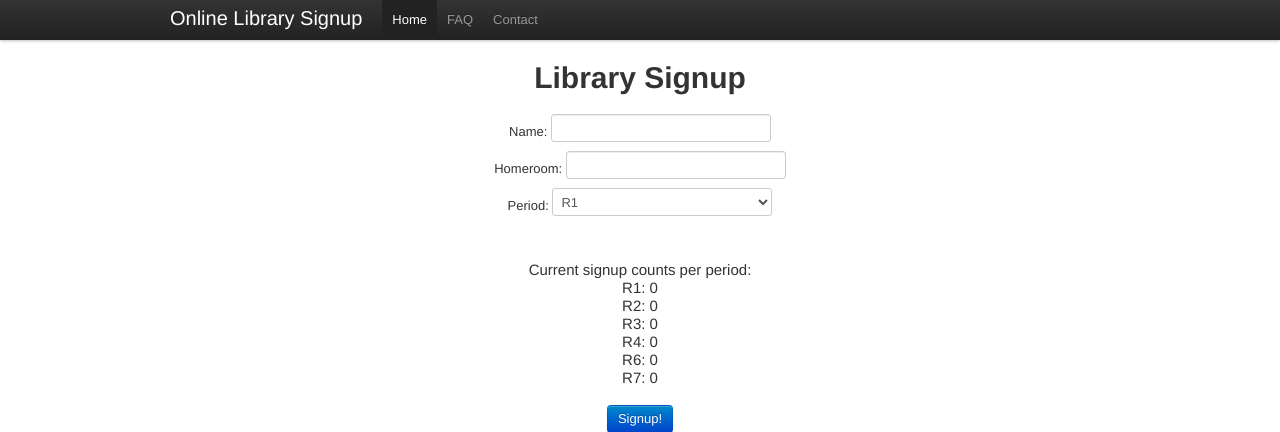
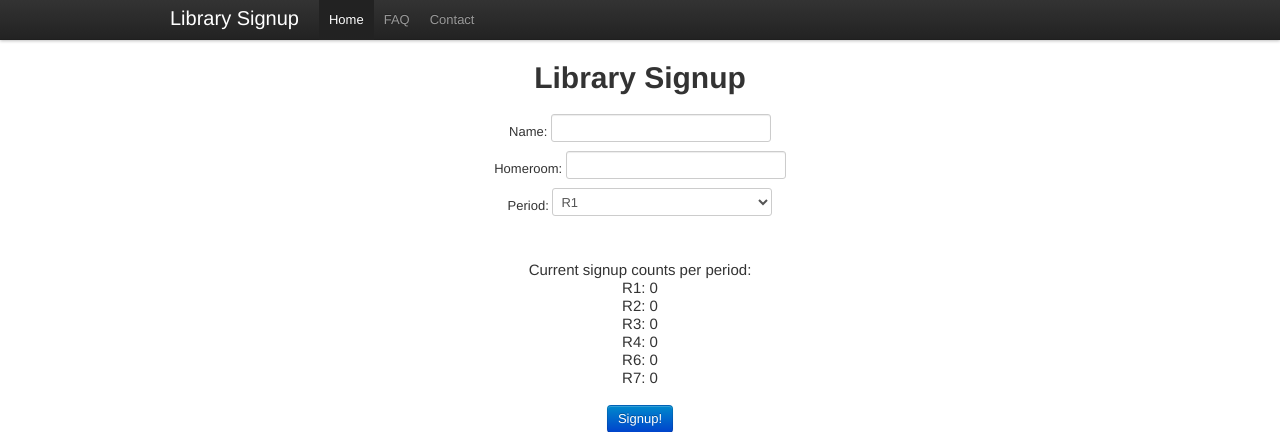
Before and after one commit to jamiejdoyle/Project-Vulcan, a PHP site: page / in a window 1280 px wide. Shown: the top 432 px of the page. Run offline with PHP 8.4, Linux system fonts and the light colour scheme; data comes from the database, SQL or seed files in the repository; some libraries are stand-ins or nearby versions.

Commit message:
Remove "Online" from title text in two other places (whoops)

```diff
--- a/vulcan/index.php
+++ b/vulcan/index.php
@@ -24,7 +24,7 @@ ob_end_flush();
 <html lang="en">
   <head>
     <meta charset="utf-8">
-    <title>Online Library Signup</title>
+    <title>Library Signup</title>
     <meta name="viewport" content="width=device-width, initial-scale=1.0">
     <meta name="description" content="">
     <meta name="author" content="">
@@ -83,7 +83,7 @@ ob_end_flush();
             <span class="icon-bar"></span>
             <span class="icon-bar"></span>
           </a>
-          <a class="brand" href="javascript:openHome();">Online Library Signup</a>
+          <a class="brand" href="javascript:openHome();">Library Signup</a>
           <div class="nav-collapse">
             <ul class="nav">
               <li id="homeli" class="active"><a href="javascript:openHome();">Home</a></li>
```
